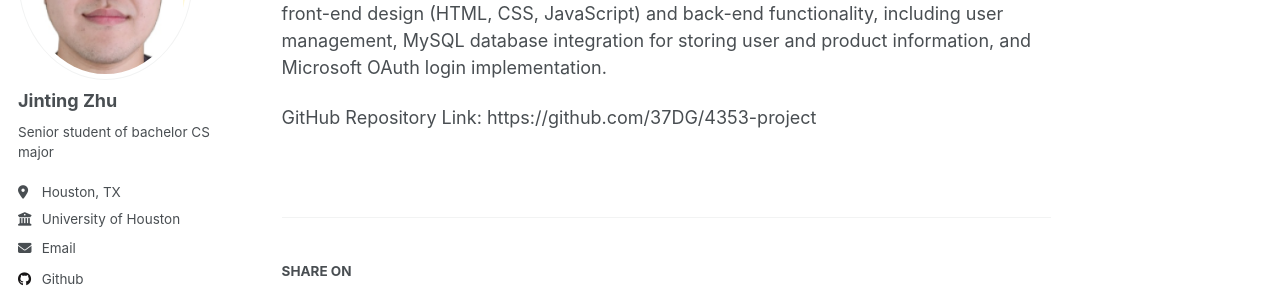
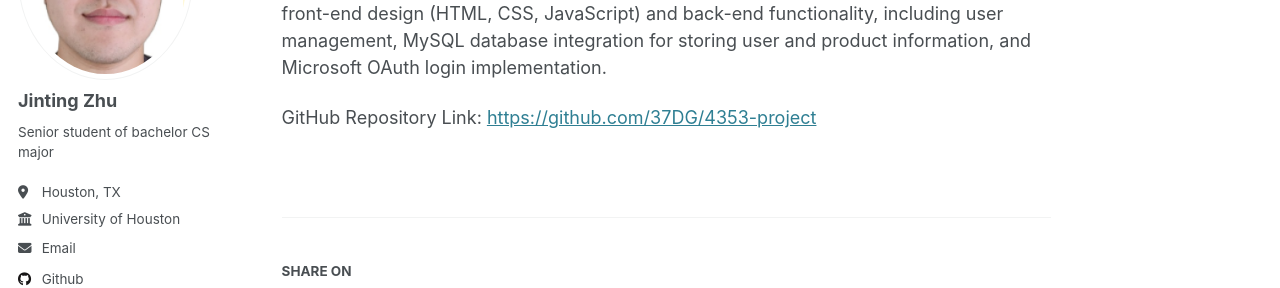
Before and after one commit to jjjzhu-5847/jjjzhu-5847.github.io, a Jekyll site: the page built from _portfolio/portfolio-1.md, in a window 1280 px wide and 1049 px high. Shown: the part 230-518 px from the top of the window. Built offline with Jekyll 4.4.1, drawn with Linux system fonts in a browser that asks for light colours; part of the change alters nothing that is shown.

```diff
--- a/_portfolio/portfolio-1.md
+++ b/_portfolio/portfolio-1.md
@@ -7,4 +7,4 @@ collection: portfolio
 Developed a responsive web-based approval system using Django, with a focus on both front-end design (HTML,
 CSS, JavaScript) and back-end functionality, including user management, MySQL database integration for storing user and product information, and Microsoft OAuth login implementation.
 
-GitHub Repository Link: https://github.com/37DG/4353-project
+GitHub Repository Link: [https://github.com/37DG/4353-project](https://github.com/37DG/4353-project)
```
